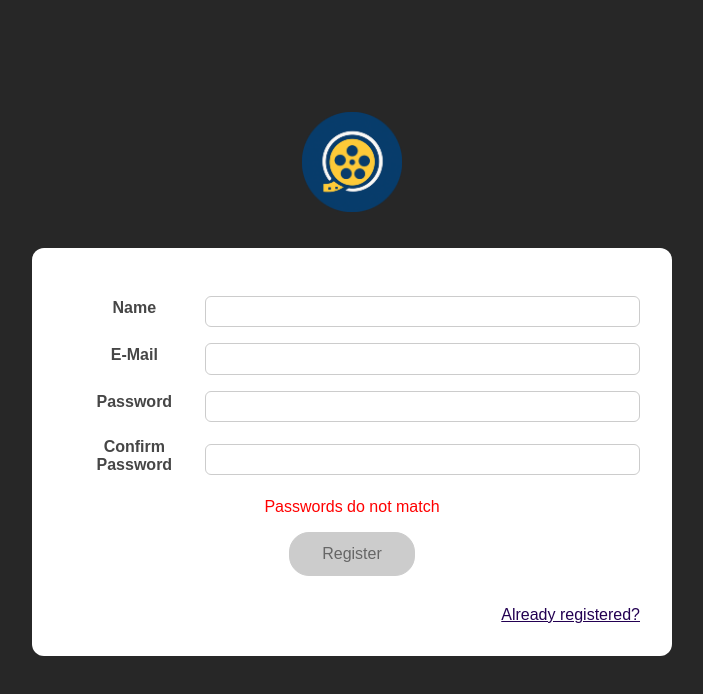
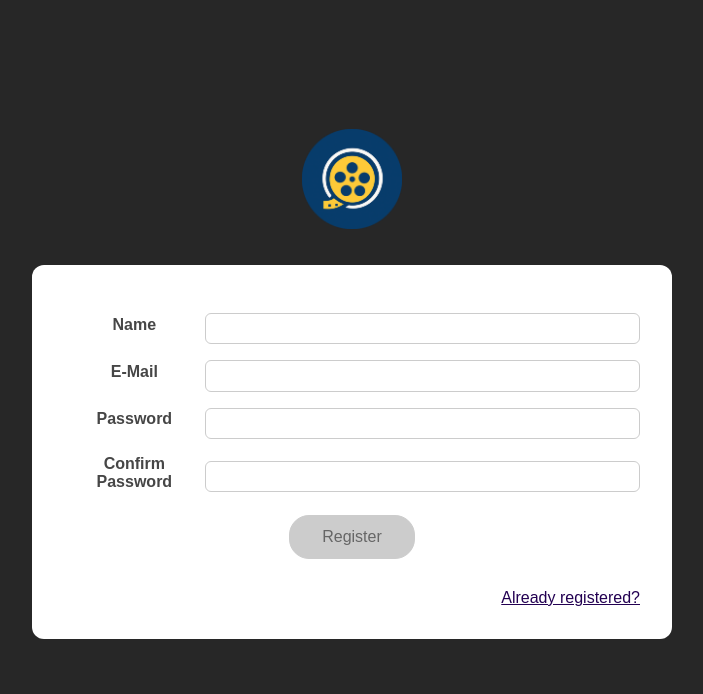
Before and after one commit to JesseSambo19/movies-admin-panel, a React (Create React App) app: page /register in a window 1280 px wide. Shown: the top 694 px of the page, without its empty margins (288-991 px from the left). Built offline with nearby package versions, Linux system fonts and the light colour scheme.

Commit message:
confirm passwords

```diff
--- a/src/pages/Authentication/Register/Register.js
+++ b/src/pages/Authentication/Register/Register.js
@@ -187,8 +187,8 @@ const Register = () => {
                 </p>
               )}
               {!(
-                confirmPasswordIsValid &&
-                passwordState.value === confirmPasswordState.value
+                /* confirmPasswordIsValid && */
+                (passwordState.value === confirmPasswordState.value)
               ) && <p style={{ color: 'red' }}>Passwords do not match</p>}
               <div className={classes.actions}>
                 <Button
--- a/src/pages/Authentication/ResetPassword/ResetPassword.js
+++ b/src/pages/Authentication/ResetPassword/ResetPassword.js
@@ -168,8 +168,8 @@ const ResetPassword = () => {
               )}
 
               {!(
-                confirmPasswordIsValid &&
-                passwordState.value === confirmPasswordState.value
+                /* confirmPasswordIsValid && */
+                (passwordState.value === confirmPasswordState.value)
               ) && <p style={{ color: 'red' }}>Passwords do not match</p>}
               <div className={classes.actions}>
                 <Button
--- a/src/pages/Dashboard/Profile/components/UpdatePassword/UpdatePassword.js
+++ b/src/pages/Dashboard/Profile/components/UpdatePassword/UpdatePassword.js
@@ -251,8 +251,8 @@ const UpdatePassword = () => {
           </p>
         )}
         {!(
-          confirmNewPasswordIsValid &&
-          newPasswordState.value === confirmNewPasswordState.value
+          /* confirmNewPasswordIsValid && */
+          (newPasswordState.value === confirmNewPasswordState.value)
         ) && <p style={{ color: 'red' }}>Passwords do not match</p>}
         <div className={classes.actions}>
           <Button
```
